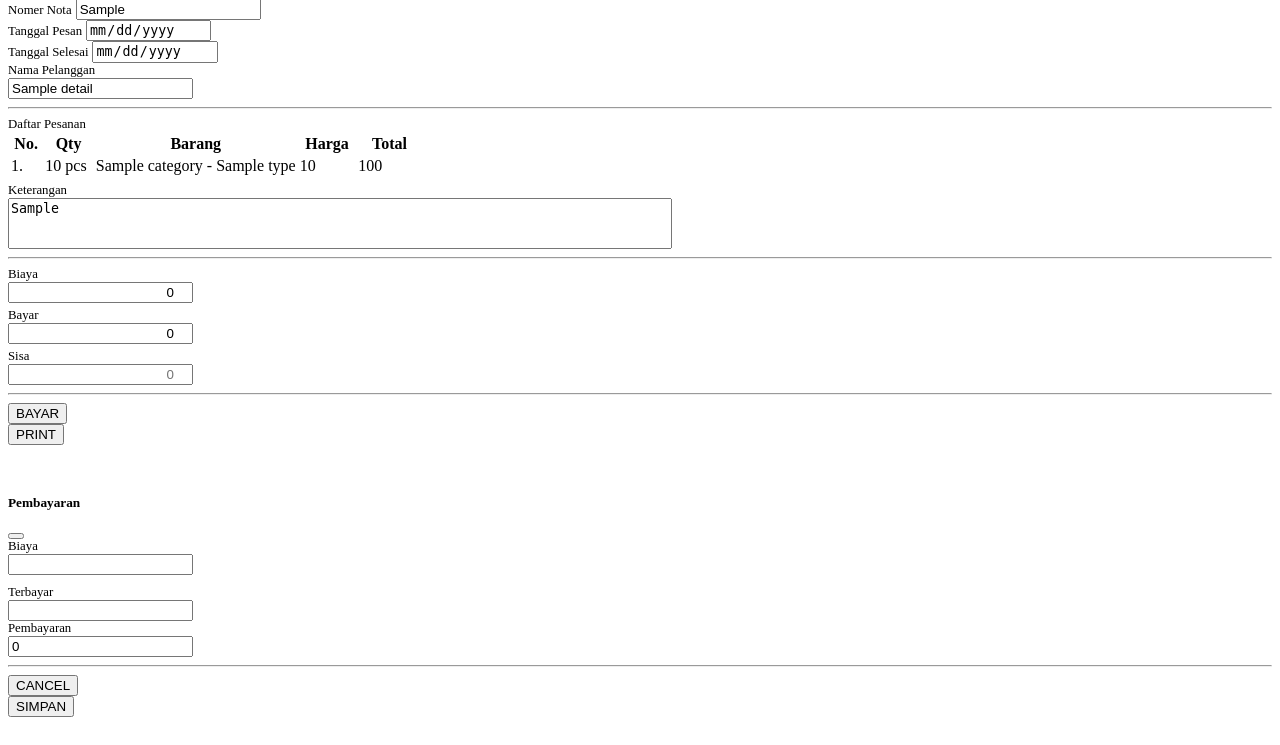
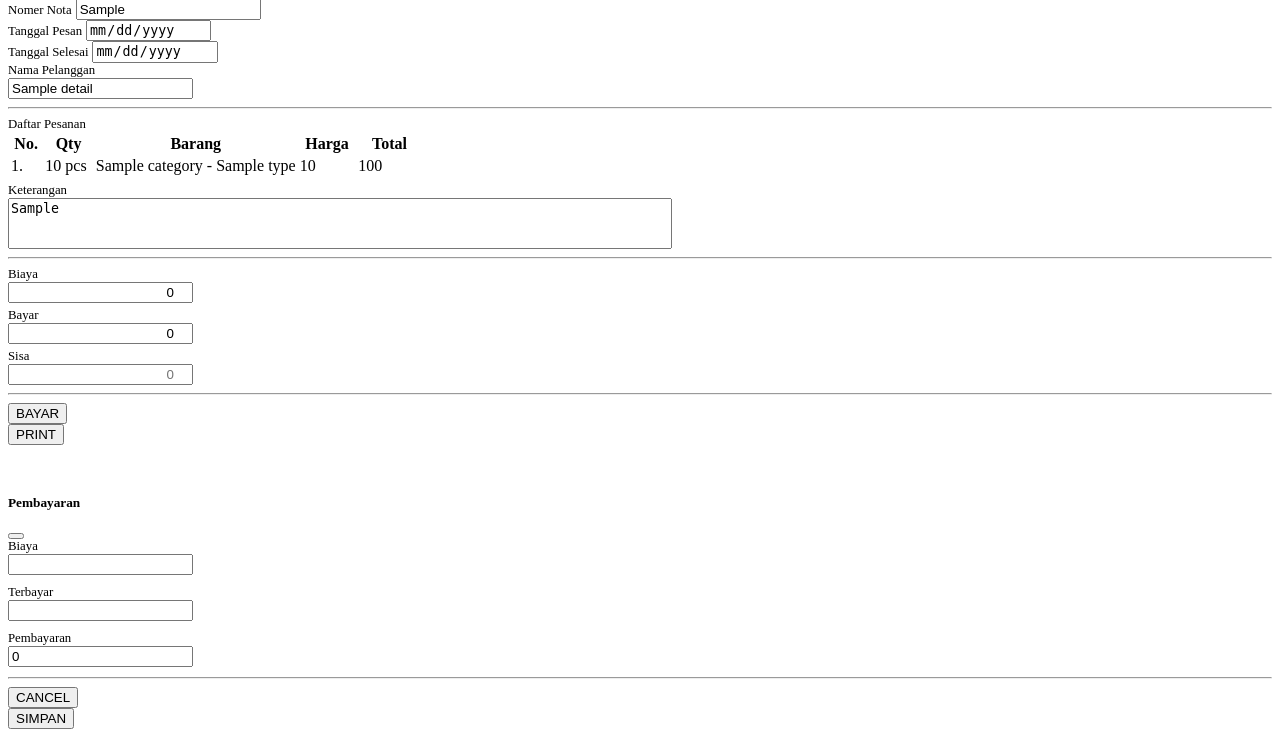
Before and after one commit to billsjr87/indratailor, a CodeIgniter app: the page made by application/views/users/orders/view_order.php in a window 1280 px wide. Shown: the part 98-843 px from the top of the page. Before the commit the page ends 815 px from the top, so only its background shows below. Run offline with CodeIgniter, Linux system fonts and the light colour scheme; tables that the repository leaves empty or names only in its code hold one stand-in row (values such as "Sample post"); the template is opened without the code that fills it: most values are stand-ins (such as "Sample title", 1, 10 or a date in 2020).

Commit message:
Commit #1 add payment

```diff
--- a/application/controllers/UAC.php
+++ b/application/controllers/UAC.php
@@ -14,7 +14,7 @@ class Uac extends CI_Controller {
 			$this->login();
 		} else {
 			if ($this->session->userdata('access_control') == 1) {
-				redirect(base_url().'dashboard');
+				redirect(base_url().'order');
 			} else {
 				redirect(base_url().'order');
 			}
--- a/application/views/users/order.php
+++ b/application/views/users/order.php
@@ -41,7 +41,7 @@ $(document).ready(function(){
         '<td>'+dataForTable[i]['ordr_date'].split('-')[2]+'-'+dataForTable[i]['ordr_date'].split('-')[1]+'-'+dataForTable[i]['ordr_date'].split('-')[0]+'</td>'+
         '<td>'+dataForTable[i]['ordr_fndt'].split('-')[2]+'-'+dataForTable[i]['ordr_fndt'].split('-')[1]+'-'+dataForTable[i]['ordr_fndt'].split('-')[0]+'</td>'+
         '<td>'+(dataForTable[i]['accr_stat'] == 1 ? 'Lunas' : 'Belum Lunas')+'</td>'+
-        '<td><a href="'+baseUrl+'/show_ordr/'+dataForTable[i]['ordr_nmbr']+'" role="button" class="btn btn-sm btn-outline-primary '+(dataForTable[i]['accr_stat'] == 1 ? 'disabled' : '')+'"><i class="fas fa-file-invoice"></i> Nota</a></td></tr>');
+        '<td><a href="'+baseUrl+'/show_ordr/'+dataForTable[i]['ordr_nmbr']+'" role="button" class="btn btn-sm btn-outline-primary"><i class="fas fa-file-invoice"></i> Nota</a></td></tr>');
     }
   }
   // console.log(orderList);
--- a/application/views/users/orders/view_order.php
+++ b/application/views/users/orders/view_order.php
@@ -8,24 +8,6 @@
     </h2>
     <hr />
     <div class="card" id="printable_check" style="margin-bottom:50px;">
-
-      <!-- card header start -->
-      <!-- <div class="card-header">
-        <h1 class="text-center">
-          <?php // echo $stor_prfl['stor_name']; ?>
-        </h1>
-        <h6 class="text-center">
-          <i>
-            <?php // echo $stor_prfl['stor_addr']; ?>
-          </i>
-        </h6>
-        <h6 class="text-center">
-          <b style="font-size:0.8em;">
-            <?php // echo $stor_prfl['stor_phnn']; ?>
-          </b>
-        </h6>
-      </div> -->
-      <!-- card header end -->
 
       <!-- card body start -->
       <div class="card-body">
@@ -133,7 +115,7 @@
                 <label for="ordr_fees" style="font-size:0.8em;">Biaya</label>
               </div>
               <div class="col">
-                <input style="text-align:right;" class="form-control" type="number" name="ordr_fees" id="ordr_fees" min="0" value="0" readonly required />
+                <input style="text-align:right;" class="form-control" type="number" name="ordr_fees" id="ordr_fees" min="0" value="0" readonly />
               </div>
             </div>
 
@@ -142,7 +124,7 @@
                 <label for="ordr_dopy" style="font-size:0.8em;">Bayar</label>
               </div>
               <div class="col">
-                <input style="text-align:right;" class="form-control" type="number" name="ordr_dopy" id="ordr_dopy" min="0" step="1000" value="0" />
+                <input style="text-align:right;" class="form-control" type="number" name="ordr_dopy" id="ordr_dopy" min="0" step="1000" value="0" readonly />
               </div>
             </div>
 
@@ -151,17 +133,15 @@
                 <label for="ordr_accr" style="font-size:0.8em;">Sisa</label>
               </div>
               <div class="col">
-                <input style="text-align:right;" class="form-control" type="number" name="ordr_accr" id="ordr_accr" min="0" placeholder="0" readonly required />
+                <input style="text-align:right;" class="form-control" type="number" name="ordr_accr" id="ordr_accr" min="0" placeholder="0" readonly />
               </div>
             </div>
-
-            <!-- <input style="display:none;" type="file" name="invoice" id="invoice" accept="application/pdf" /> -->
 
             <hr />
 
             <div class="row d-print-none">
               <div class="col-2 offset-8">
-                <button class="btn btn-success w-100" type="button" name="paid" id="paid" data-toggle="modal" data-target="#paid_modl">
+                <button class="btn btn-success w-100 <?php echo $detail->accr_stat == 1 ? 'disabled': '' ; ?>" type="button" name="paid" id="paid" data-toggle="modal" data-target="#paid_modl">
                   BAYAR
                 </button>
               </div>
@@ -184,7 +164,7 @@
 
 <!-- modal start -->
 <div class="modal fade" id="paid_modl" tabindex="-1" role="dialog" aria-labelledby="paid_modl_titl" aria-hidden="true">
-  <div class="modal-dialog" role="document">
+  <div class="modal-dialog modal-lg" role="document">
     <div class="modal-content">
       <div class="modal-header bg-dark text-white">
         <h5 class="modal-title" id="paid_modl_titl">Pembayaran</h5>
@@ -196,30 +176,32 @@
 
         <form name="payment_process" id="payment_process">
 
+          <input type="hidden" name="order_number" value="<?php echo $detail->ordr_nmbr; ?>">
+
           <div class="row" style="margin-bottom:10px;">
-            <div class="col-1">
+            <div class="col-2">
               <label for="fee" style="font-size:0.8em;">Biaya</label>
             </div>
-            <div class="col-2" style="padding-right:0px;">
-              <input type="number" class="form-control" min="0" name="fee" value="<?php echo $detail->accr_amnt; ?>" readonly />
+            <div class="col-3" style="padding-right:0px;">
+              <input type="number" class="form-control" min="0" name="fee" id="fee" value="<?php echo $detail->accr_amnt; ?>" readonly />
             </div>
           </div>
 
-          <div class="row">
-            <div class="col-1">
+          <div class="row" style="margin-bottom:10px;">
+            <div class="col-2">
               <label for="paid_done" style="font-size:0.8em;">Terbayar</label>
             </div>
-            <div class="col">
-              <input class="form-control" type="number" name="paid_done" value="<?php echo $payment; ?>" readonly />
+            <div class="col-3" style="padding-right:0px;">
+              <input class="form-control" type="number" name="paid_done" id="paid_done" value="<?php echo $payment; ?>" readonly />
               <!-- <small class="text-danger" id="error_cust_name"></small> -->
             </div>
           </div>
 
-          <div class="row">
-            <div class="col-1">
+          <div class="row" style="margin-bottom:10px;">
+            <div class="col-2">
               <label for="addu_pymt" style="font-size:0.8em;">Pembayaran</label>
             </div>
-            <div class="col-6">
+            <div class="col-3" style="padding-right:0px;">
               <input class="form-control" type="number" name="addu_pymt" id="addu_pymt" value="0" min="0" required />
               <small class="text-danger" id="error_addu_pymt"></small>
             </div>
@@ -309,26 +291,30 @@
 
     $('#save_pymt').on('click', function() {
       var pembayaran = $('#addu_pymt').val();
+      var biayaaaa = $('#fee').val();
+      var sudahBayar = $('#paid_done').val();
+      var sisaBisaBayar = biayaaaa - sudahBayar;
+      if (pembayaran > sisaBisaBayar) {
+        alert('Maksimal pembayaran '+sisaBisaBayar);
+      } else {
         $.ajax({
           url:"<?php echo base_url('order/addu_pymt'); ?>",
           method:"POST",
           data:$('#payment_process').serialize(),
           success:function(dt)
           {
+            // console.log(dt);
             var data = JSON.parse(dt);
-          if (!data.msg) {
-            alert('Phone number exist.');
+            if (data.url == "") {
+              alert(data.msg);
             } else {
-            var nmcs = $('#addn_csnm').val();
-            alert(nmcs+"-"+data.msg);
-            alert('Data saved.');
-            $('#cust_indx').val(data.msg);
-            $('#cust_name').val(nmcs);
-            $('#print_nama').text(nmcs);
-            $('#clos_cust').click();
+              alert(data.msg);
+              window.location.href = "<?php echo base_url(); ?>" + data.url + "";
+              $('#clos_pymt').click();
             }
           }
         });
+      }
     });
 
   });
```
Also changed, not shown: application/controllers/Order.php (+26 -0 lines), application/models/accr_model.php (+8 -0 lines). Lines whose indentation alone changed are shown as unchanged.
